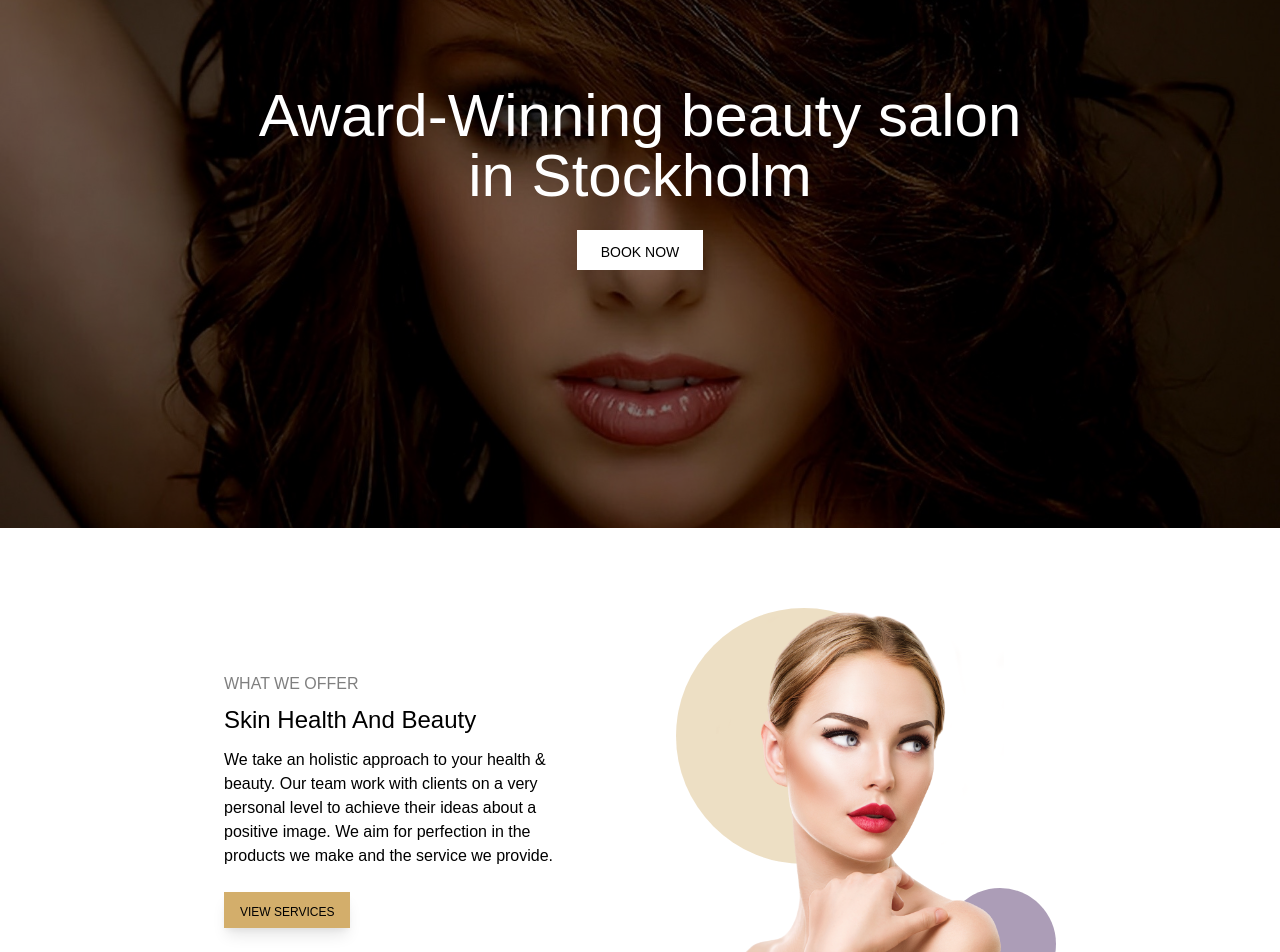
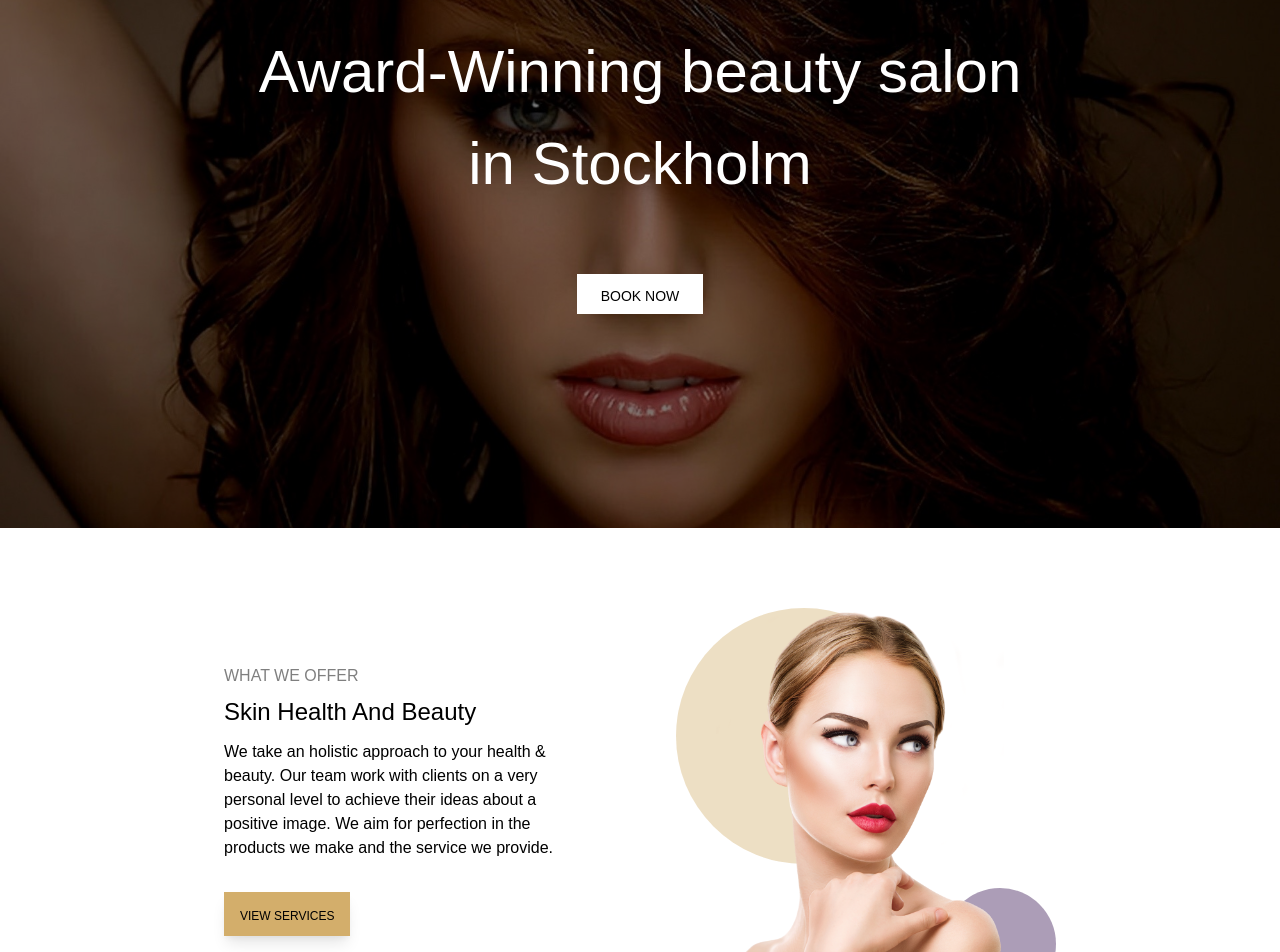
Before and after one commit to amita-roy/Appointment-booking-app-frontend, a React (Create React App) app: page / in a window 1280 px wide. Shown: the part 300-1252 px from the top of the page. Built offline with nearby package versions, Linux system fonts and the light colour scheme.

Commit message:
Update jumbotron style

```diff
--- a/src/components/jumbotron/Jumbotron.js
+++ b/src/components/jumbotron/Jumbotron.js
@@ -7,16 +7,13 @@ const Jumbotron = () => (
   >
     <div className="content absolute w-full flex items-center justify-center h-full bg-black bg-opacity-50">
       <div>
-        <h1 className="text-white text-5xl lg:text-6xl leading-relaxed">
+        <h1 className="text-white text-5xl lg:text-6xl ">
           Award-Winning beauty salon
-          {' '}
-          <br />
-          {' '}
-          in Stockholm
+          <span className="block mt-8">in Stockholm</span>
         </h1>
         <button
           type="button"
-          className="uppercase bg-white px-6 pt-3 pb-2 text-sm mt-6"
+          className="uppercase bg-white px-6 pt-3 pb-2 text-sm mt-20"
         >
           book now
         </button>
--- a/src/pages/homepage/HomePage.js
+++ b/src/pages/homepage/HomePage.js
@@ -20,7 +20,7 @@ const HomePage = () => (
           </p>
           <button
             type="button"
-            className="uppercase text-xs px-4 pt-3 pb-2 bg-primary mt-6 outline-none shadow-lg focus:outline-none"
+            className="uppercase text-xs px-4 pt-4 pb-3 bg-primary mt-8 outline-none shadow-lg focus:outline-none"
           >
             view services
           </button>
```
